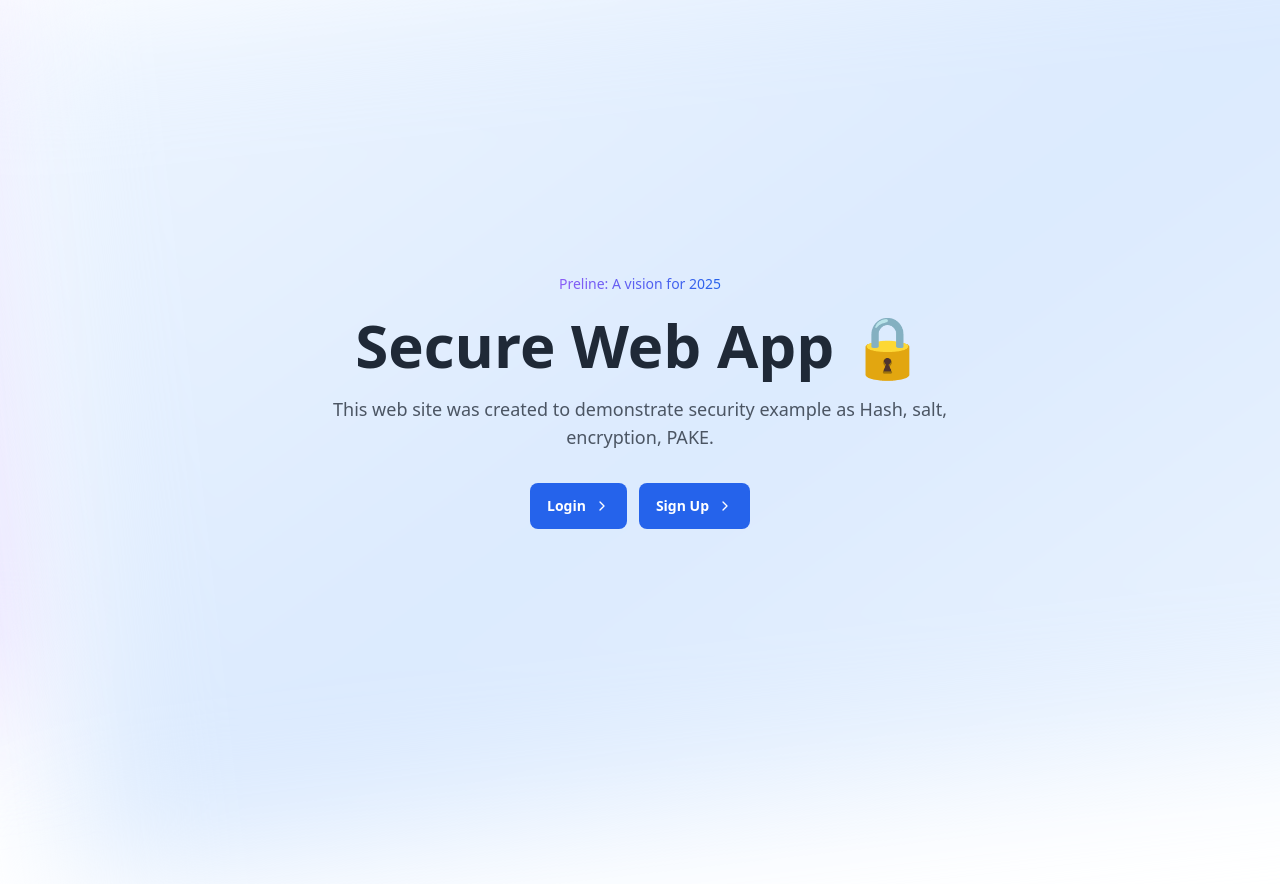
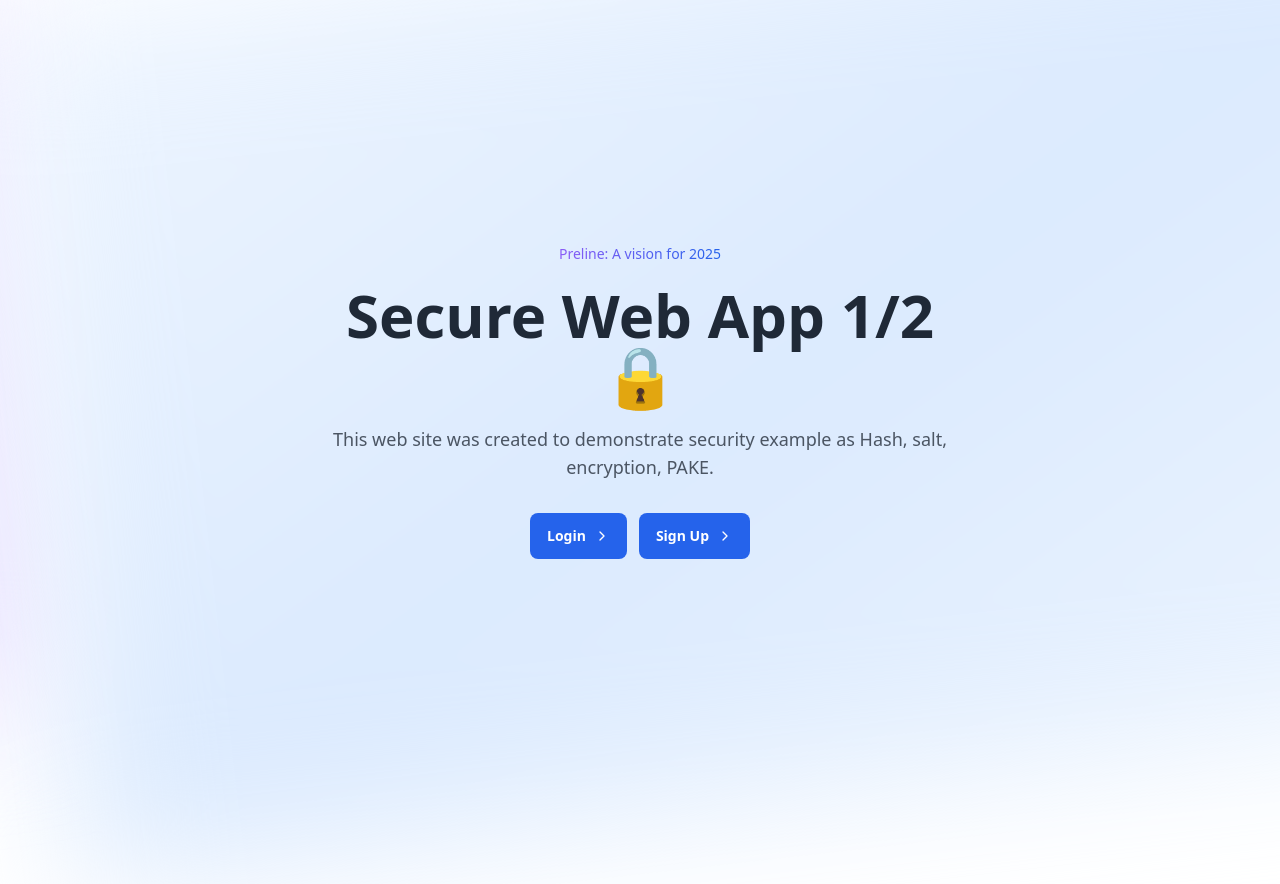
Before and after one commit to GuillaumeDorschner/ESILV-Cryptography-S8-1, a Flask app: page / in a window 1280 px wide; the page is wider, and only the part inside the window is pictured. Run offline with Flask 3, Linux system fonts and the light colour scheme; some libraries are stand-ins or nearby versions.

Commit message:
Update index.html

```diff
--- a/app/templates/index.html
+++ b/app/templates/index.html
@@ -36,7 +36,7 @@
             <h1
               class="block font-semibold text-gray-800 text-4xl md:text-5xl lg:text-6xl dark:text-gray-200"
             >
-              Secure Web App 🔒
+              Secure Web App 1/2 🔒
             </h1>
           </div>
           <!-- End Title -->
```
